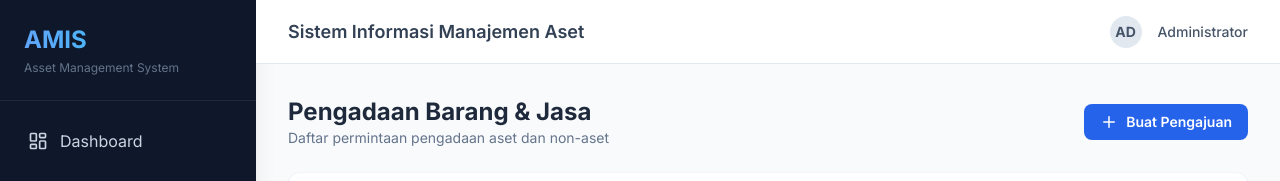
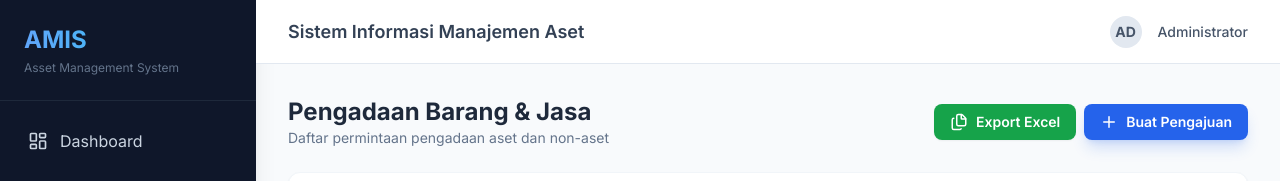
Before and after one commit to ravikurnia16-gif/manajemenaset, a React (Vite) app in the folder client/: page /procurements in a window 1280 px wide. Shown: the top 181 px of the page. Built offline with nearby package versions, Linux system fonts and the light colour scheme; no server answers; sample sign-in values are in the browser's storage.

Commit message:
perbaikan

```diff
--- a/client/src/pages/ProcurementList.jsx
+++ b/client/src/pages/ProcurementList.jsx
@@ -1,7 +1,9 @@
 import { useState, useEffect } from 'react';
 import { useNavigate } from 'react-router-dom';
-import { Plus, Eye, ShoppingCart, Filter } from 'lucide-react';
+import { Plus, Eye, ShoppingCart, Filter, Files } from 'lucide-react';
 import api from '../lib/axios';
+
+import * as XLSX from 'xlsx'; // Import XLSX
 
 const ProcurementList = () => {
     const navigate = useNavigate();
@@ -25,6 +27,26 @@ const ProcurementList = () => {
         }
     };
 
+    const handleExport = () => {
+        if (requests.length === 0) return alert('Tidak ada data untuk diexport');
+
+        const dataToExport = requests.map(req => ({
+            'Kode Request': req.code,
+            'Judul': req.title,
+            'Unit Kerja': req.unit?.name,
+            'Pemohon': req.user?.username,
+            'Jenis': req.type,
+            'Status': req.status,
+            'Tanggal': new Date(req.createdAt).toLocaleDateString('id-ID'),
+            'Jumlah Item': req._count?.items || 0
+        }));
+
+        const ws = XLSX.utils.json_to_sheet(dataToExport);
+        const wb = XLSX.utils.book_new();
+        XLSX.utils.book_append_sheet(wb, ws, "Request Data");
+        XLSX.writeFile(wb, `List_Request_${new Date().toISOString().split('T')[0]}.xlsx`);
+    };
+
     return (
         <div className="space-y-6 animate-in fade-in duration-500">
             <div className="flex justify-between items-center">
@@ -32,12 +54,20 @@ const ProcurementList = () => {
                     <h1 className="text-2xl font-bold text-slate-800">Pengadaan Barang & Jasa</h1>
                     <p className="text-slate-500 text-sm">Daftar permintaan pengadaan aset dan non-aset</p>
                 </div>
-                <button
-                    onClick={() => navigate('/procurements/new')}
-                    className="bg-blue-600 hover:bg-blue-700 text-white px-4 py-2 rounded-lg text-sm font-semibold flex items-center gap-2"
-                >
-                    <Plus size={18} /> Buat Pengajuan
-                </button>
+                <div className="flex gap-2">
+                    <button
+                        onClick={handleExport}
+                        className="bg-green-600 hover:bg-green-700 text-white px-4 py-2 rounded-lg text-sm font-semibold flex items-center gap-2 shadow-sm"
+                    >
+                        <Files size={18} /> Export Excel
+                    </button>
+                    <button
+                        onClick={() => navigate('/procurements/new')}
+                        className="bg-blue-600 hover:bg-blue-700 text-white px-4 py-2 rounded-lg text-sm font-semibold flex items-center gap-2 shadow-lg shadow-blue-600/20"
+                    >
+                        <Plus size={18} /> Buat Pengajuan
+                    </button>
+                </div>
             </div>
 
             {/* Filter Bar */}
```
